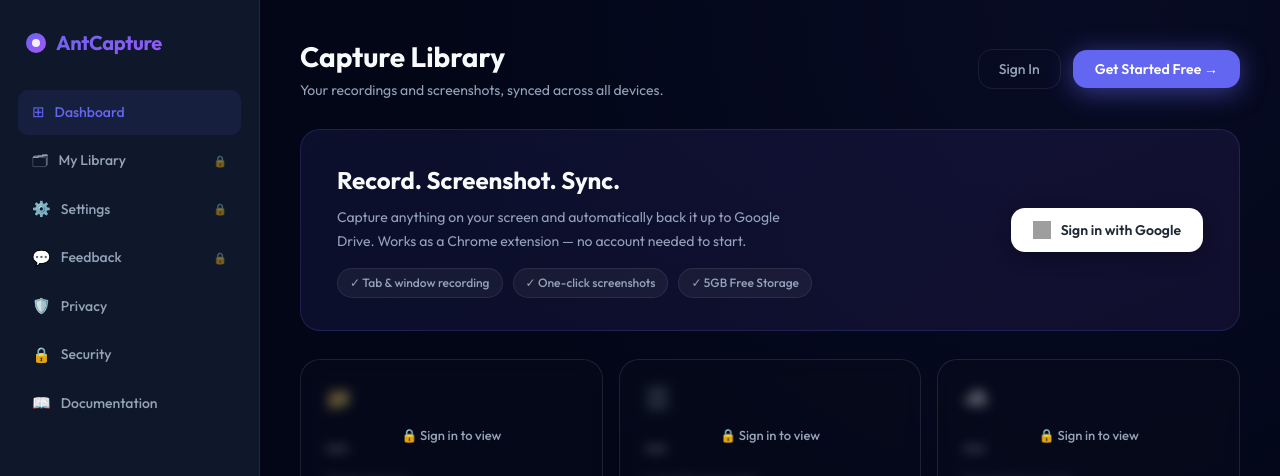
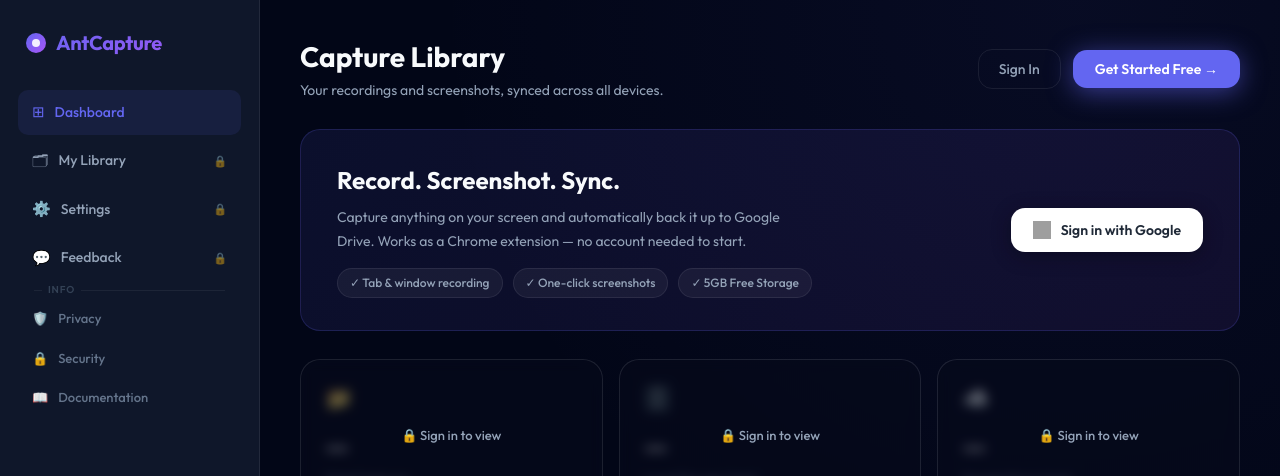
Before and after one commit to anttake-syed/anttake-syed-extension-vid, a React (Vite) app in the folder web-ui/: page / in a window 1280 px wide. Shown: the top 476 px of the page. Built offline with nearby package versions, Linux system fonts and the light colour scheme; no server answers; grey boxes are pictures that could not be loaded.

Commit message:
style: separate secondary nav items with divider and muted style

```diff
--- a/web-ui/src/components/Sidebar.jsx
+++ b/web-ui/src/components/Sidebar.jsx
@@ -1,6 +1,7 @@
-import React from 'react';
+// Icon map — proper icons per nav item
+const MAIN_NAV = ['Dashboard', 'My Library', 'Settings', 'Feedback'];
+const SECONDARY_NAV = ['Privacy', 'Security', 'Documentation'];
 
-// Icon map — proper icons per nav item
 const NAV_ICONS = {
   Dashboard:     '⊞',
   'My Library':  '🗂',
@@ -15,6 +16,26 @@ const NAV_ICONS = {
 const PUBLIC_ITEMS = ['Dashboard', 'Privacy', 'Security', 'Documentation'];
 
 export default function Sidebar({ activeNav, isAuthenticated, onNavClick, onSignIn, onLogout }) {
+  const renderNavItem = (item, secondary = false) => (
+    <li
+      key={item}
+      className={`nav-item ${activeNav === item ? 'active' : ''} ${secondary ? 'nav-item-secondary' : ''}`}
+      onClick={() => {
+        if (PUBLIC_ITEMS.includes(item)) onNavClick(item);
+        else if (isAuthenticated) onNavClick(item);
+        else onSignIn();
+      }}
+    >
+      <span className="nav-icon" style={secondary ? { fontSize: '13px' } : {}}>
+        {NAV_ICONS[item]}
+      </span>
+      {item}
+      {!isAuthenticated && !PUBLIC_ITEMS.includes(item) && (
+        <span className="nav-lock">🔒</span>
+      )}
+    </li>
+  );
+
   return (
     <aside className="sidebar">
       <div className="logo">
@@ -31,29 +52,37 @@ export default function Sidebar({ activeNav, isAuthenticated, onNavClick, onSign
         AntCapture
       </div>
 
-      <nav>
+      <nav style={{ display: 'flex', flexDirection: 'column', flex: 1 }}>
+        {/* ── Main navigation ── */}
         <ul className="nav-list">
-          {Object.keys(NAV_ICONS).map((item) => (
-            <li
-              key={item}
-              className={`nav-item ${activeNav === item ? 'active' : ''}`}
-              onClick={() => {
-                if (PUBLIC_ITEMS.includes(item)) {
-                  onNavClick(item);
-                } else {
-                  // requireAuth — opens login modal if not authenticated
-                  if (isAuthenticated) onNavClick(item);
-                  else onSignIn();
-                }
-              }}
-            >
-              <span className="nav-icon">{NAV_ICONS[item]}</span>
-              {item}
-              {!isAuthenticated && !PUBLIC_ITEMS.includes(item) && (
-                <span className="nav-lock">🔒</span>
-              )}
-            </li>
-          ))}
+          {MAIN_NAV.map((item) => renderNavItem(item, false))}
+        </ul>
+
+        {/* ── Divider ── */}
+        <div style={{
+          margin: '10px 16px 6px',
+          borderTop: '1px solid rgba(255,255,255,0.06)',
+          position: 'relative',
+        }}>
+          <span style={{
+            position: 'absolute',
+            top: '-9px',
+            left: '8px',
+            background: '#0f172a',
+            padding: '0 6px',
+            fontSize: '10px',
+            fontWeight: '600',
+            color: '#334155',
+            textTransform: 'uppercase',
+            letterSpacing: '0.08em',
+          }}>
+            Info
+          </span>
+        </div>
+
+        {/* ── Secondary navigation ── */}
+        <ul className="nav-list" style={{ marginTop: '4px' }}>
+          {SECONDARY_NAV.map((item) => renderNavItem(item, true))}
         </ul>
       </nav>
 
--- a/web-ui/src/index.css
+++ b/web-ui/src/index.css
@@ -97,6 +97,17 @@ body {
 .nav-item.active {
   background: rgba(99, 102, 241, 0.1);
   color: var(--primary);
+}
+
+.nav-item-secondary {
+  color: var(--text-muted);
+  font-size: 13px;
+  padding: 8px 14px;
+}
+
+.nav-item-secondary:hover {
+  background: rgba(255, 255, 255, 0.02);
+  color: var(--text-dim);
 }
 
 .nav-icon {
```
